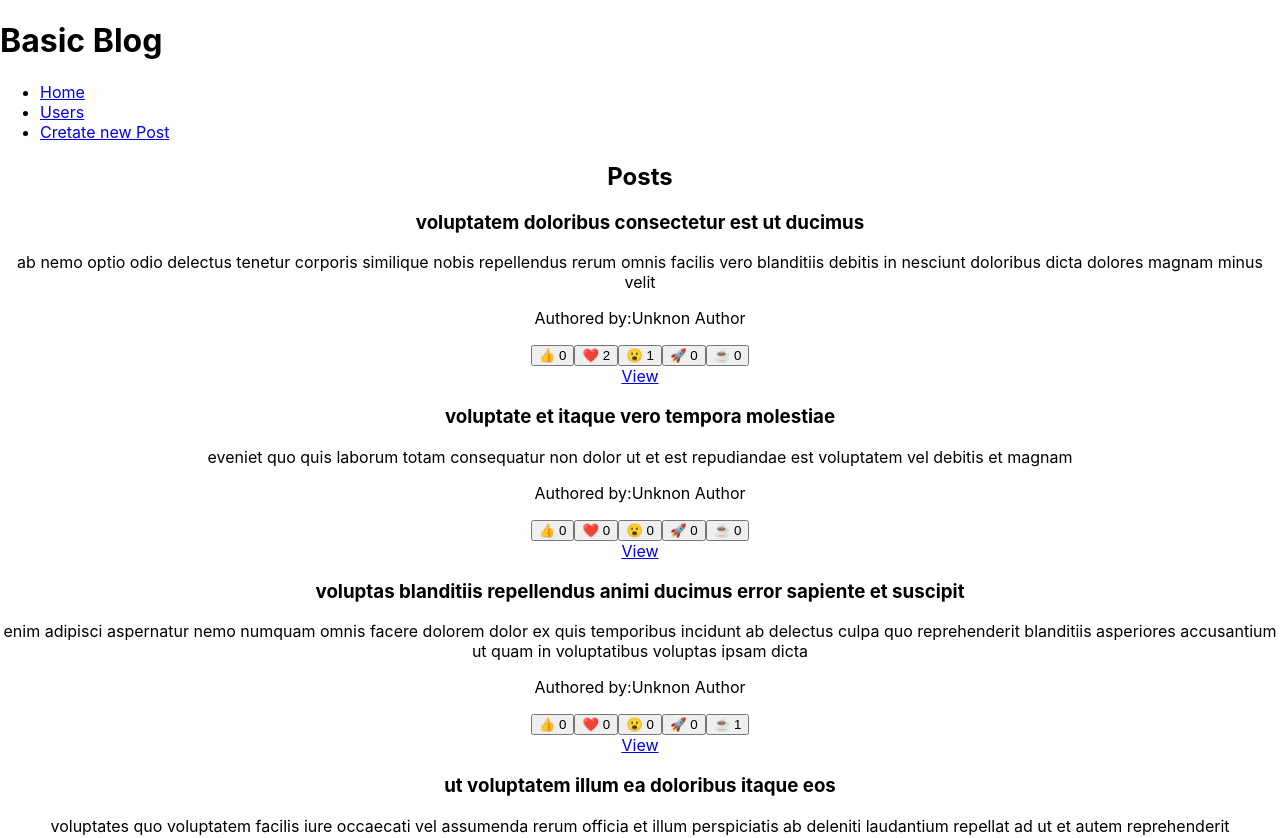
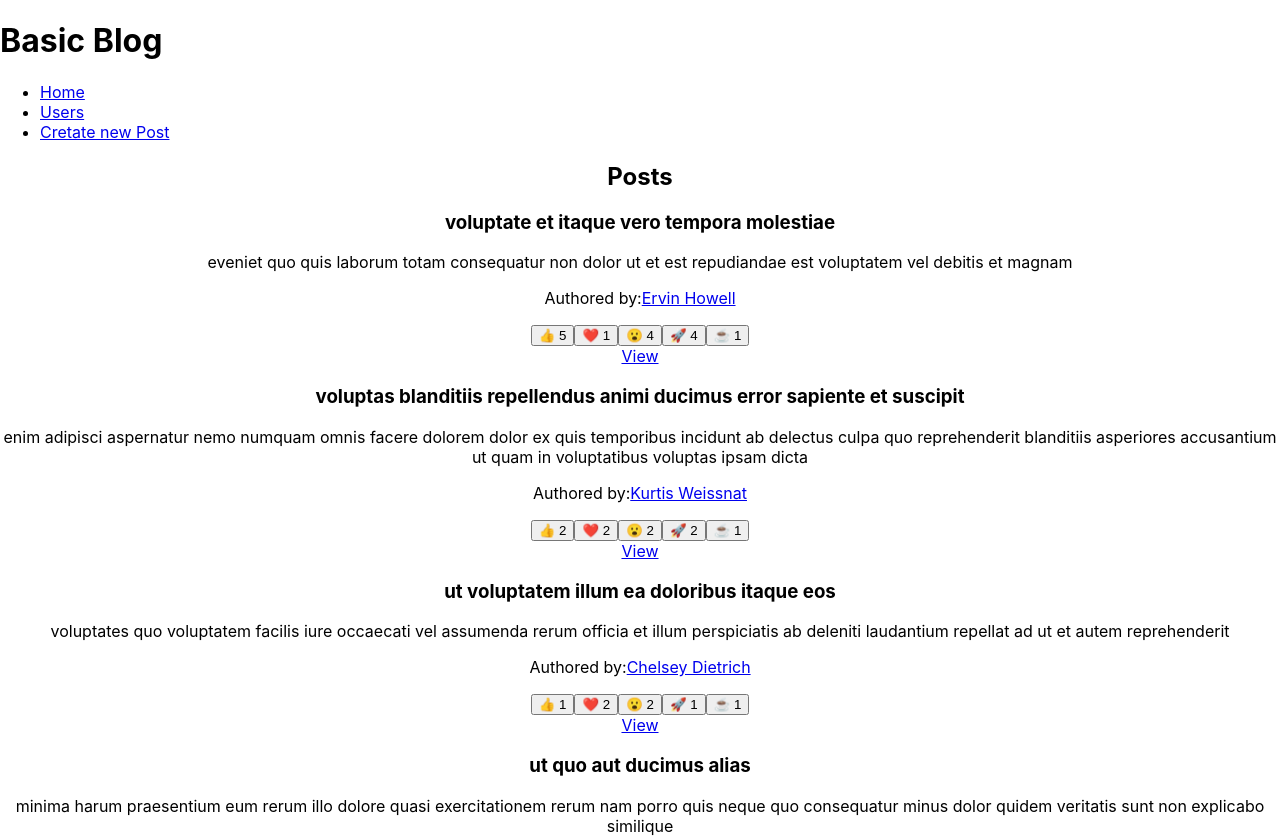
Before and after one commit to Dabooois/redux-101, a React (Create React App) app: page / in a window 1280 px wide. Shown: the top 838 px of the page. Built offline with nearby package versions, Linux system fonts and the light colour scheme; data requests are answered from the project's data file.

Commit message:
feat():separate function for updating reason

```diff
--- a/src/app/features/posts/PostAuthor.tsx
+++ b/src/app/features/posts/PostAuthor.tsx
@@ -5,10 +5,8 @@ import { getUserById, useGetUserQuery } from '../users/usersSlice';
 import { RootState } from '../../store';
 
 function PostAuthor({ userId }: { userId: number }) {
-	const { isLoading, isError } = useGetUserQuery(String(userId));
-	const user = useSelector((state: RootState) =>
-		getUserById(state, Number(userId))
-	);
+	const { data: user, isLoading, isError } = useGetUserQuery(String(userId));
+
 	if (isLoading) return <>Loading...</>;
 	if (isError) return <>Error...</>;
 
--- a/src/app/features/posts/Reaction.tsx
+++ b/src/app/features/posts/Reaction.tsx
@@ -1,8 +1,8 @@
-import { TPost, useEditPostMutation } from './postSlice';
+import { TPost, useAddReactionMutation } from './postSlice';
 
 export type Name = 'coffee' | 'thumbsUp' | 'heart' | 'rocket' | 'wow';
 const Reaction = ({ post }: { post: TPost }) => {
-	const [addReaction] = useEditPostMutation();
+	const [addReaction] = useAddReactionMutation();
 	const emojis = {
 		thumbsUp: '👍',
 		heart: '❤️',
@@ -13,13 +13,12 @@ const Reaction = ({ post }: { post: TPost }) => {
 
 	const handleReact = async (id: string, reaction: Name) => {
 		const result = {
-			...post,
 			reactions: {
 				...post.reactions,
 				[reaction]: post.reactions[reaction] + 1,
 			},
 		};
-		await addReaction(result);
+		await addReaction({ postId: id, ...result });
 	};
 
 	return (
--- a/src/app/features/posts/ViewPost.tsx
+++ b/src/app/features/posts/ViewPost.tsx
@@ -10,11 +10,12 @@ const ViewPost = () => {
 	const { id } = useParams();
 	const navigate = useNavigate();
 	const post = useSelector((state: RootState) => postById(state, Number(id)));
+	const handleDeletePost = async (id: string) => await deletePost({ id });
 	const [deletePost] = useDeletePostMutation();
 	if (!post) {
 		return <>Empty....Id is not valid</>;
 	}
-	const handleDeletePost = async (id: string) => await deletePost({ id });
+
 	return (
 		<div key={post?.id}>
 			<h6>{post?.title}</h6>
--- a/src/app/features/posts/postSlice.ts
+++ b/src/app/features/posts/postSlice.ts
@@ -6,7 +6,7 @@ import {
 } from '@reduxjs/toolkit';
 
 import { apiSlice } from '../../api/apiSlice';
-import { url } from 'inspector';
+
 import { INITIAL_STATE } from './PostForm';
 
 export const BASE_URL = 'https://jsonplaceholder.typicode.com/posts';
@@ -105,8 +105,8 @@ export const extendedPostApiSlice = apiSlice.injectEndpoints({
 				method: 'POST',
 				body: post,
 			}),
-			transformResponse: (post: TPost) =>
-				postsAdapter.addOne(initialState, post),
+			// transformResponse: (post: TPost) =>
+			// 	postsAdapter.addOne(initialState, post),
 			invalidatesTags: () => [{ type: POSTS, id: 'LIST' }],
 		}),
 		editPost: builder.mutation<EntityState<TPost, string>, TPost>({
@@ -115,8 +115,8 @@ export const extendedPostApiSlice = apiSlice.injectEndpoints({
 				method: 'PUT',
 				body: rest,
 			}),
-			transformResponse: (post: TPost) =>
-				postsAdapter.upsertOne(initialState, post),
+			// transformResponse: (post: TPost) =>
+			// 	postsAdapter.upsertOne(initialState, post),
 
 			invalidatesTags: (result, error, arg) => [
 				{ type: POSTS, id: arg.id },
@@ -130,15 +130,18 @@ export const extendedPostApiSlice = apiSlice.injectEndpoints({
 				url: `posts/${id}`,
 				method: 'DELETE',
 			}),
-			transformResponse: (postId: string) =>
-				postsAdapter.removeOne(initialState, postId),
+			// transformResponse: (postId: string) =>
+			// 	postsAdapter.removeOne(initialState, postId),
 
 			invalidatesTags: (result, error, { id }) => [
 				{ type: POSTS, id },
-				{ type: POSTS, id: 'LIST' },
+				// { type: POSTS, id: 'LIST' },
 			],
 		}),
-		postByUser: builder.query<TPost[], { userId: string }>({
+		postByUser: builder.query<
+			EntityState<TPost, string>,
+			{ userId: string }
+		>({
 			query: ({ userId }) => ({
 				url: `posts?userId=${userId}`,
 			}),
@@ -146,16 +149,7 @@ export const extendedPostApiSlice = apiSlice.injectEndpoints({
 				const reactions = posts.map((post) => {
 					return {
 						...post,
-						reactions:
-							Object.keys(initialState.entities).length > 0
-								? initialState?.entities[post.id].reactions || {
-										thumbsUp: 0,
-										heart: 0,
-										wow: 0,
-										rocket: 0,
-										coffee: 0,
-								  }
-								: {
+						reactions: post?.reactions || {
 							thumbsUp: 0,
 							heart: 0,
 							wow: 0,
@@ -164,7 +158,52 @@ export const extendedPostApiSlice = apiSlice.injectEndpoints({
 						},
 					};
 				});
-				return reactions;
+				return postsAdapter.setAll(initialState, reactions);
+			},
+			providesTags: (result, _, args: { userId: string }) => {
+				const tags = result
+					? [
+							...result.ids.map((id) => ({ id, type: POSTS })),
+							// { type: POSTS, id: 'LIST' },
+					  ]
+					: [];
+				return tags;
+			},
+		}),
+		addReaction: builder.mutation<
+			EntityState<TPost, string>,
+			{ postId: TPost['id']; reactions: TPost['reactions'] }
+		>({
+			query: ({ postId, reactions }) => ({
+				url: `posts/${postId}`,
+				method: 'PATCH',
+				// In a real app, we'd probably need to base this on user ID somehow
+				// so that a user can't do the same reaction more than once
+				body: { reactions },
+			}),
+			async onQueryStarted(
+				{ postId, reactions },
+				{ dispatch, queryFulfilled }
+			) {
+				// `updateQueryData` requires the endpoint name and cache key arguments,
+				// so it knows which piece of cache state to update
+				const patchResult = dispatch(
+					// updateQueryData takes three arguments: the name of the endpoint to update, the same cache key value used to identify the specific cached data, and a callback that updates the cached data.
+					extendedPostApiSlice.util.updateQueryData(
+						'getPosts',
+						undefined,
+						(draft) => {
+							// The `draft` is Immer-wrapped and can be "mutated" like in createSlice
+							const post = draft.entities[postId];
+							if (post) post.reactions = reactions;
+						}
+					)
+				);
+				try {
+					await queryFulfilled;
+				} catch {
+					patchResult.undo();
+				}
 			},
 		}),
 	}),
@@ -177,6 +216,7 @@ export const {
 	useAddPostMutation,
 	useDeletePostMutation,
 	useEditPostMutation,
+	useAddReactionMutation,
 } = extendedPostApiSlice;
 
 export const postsResult = extendedPostApiSlice.endpoints.getPosts.select();
--- a/src/app/features/users/UserPage.tsx
+++ b/src/app/features/users/UserPage.tsx
@@ -17,18 +17,18 @@ const UserPage = () => {
 
 	return (
 		<>
-			{data &&
-				data
-					.filter((post) => Number(post.userId) === Number(userId))
-					.map((el) => {
-						return (
-							<div key={el.id}>
-								<h3>{el.title}</h3>
-								<p>{el.body}</p>
-								<Reaction post={el} />
-							</div>
-						);
-					})}
+			{!isLoading &&
+				data?.ids.map((id: string) => {
+					const post = data.entities[id] as TPost;
+					console.log(post);
+					return (
+						<div key={post.id}>
+							<h3>{post.title}</h3>
+							<p>{post.body}</p>
+							<Reaction post={post} />
+						</div>
+					);
+				})}
 		</>
 	);
 };
--- a/src/app/features/users/usersSlice.ts
+++ b/src/app/features/users/usersSlice.ts
@@ -7,7 +7,7 @@ import { apiSlice } from '../../api/apiSlice';
 import { RootState } from '../../store';
 
 // const BASE_URL = 'https://jsonplaceholder.typicode.com/users';
-
+const USERS = 'Users' as const;
 export type TUser = {
 	id: number;
 	name: string;
@@ -26,13 +26,30 @@ export const extendedUsersSlice = apiSlice.injectEndpoints({
 			query: () => 'users',
 			transformResponse: (result: TUser[]) =>
 				usersAdapter.setAll(initialState, result),
+
+			providesTags: (result) => {
+				if (!result) return [{ type: USERS, id: 'LIST' }];
+
+				const tags =
+					result.ids.length > 0
+						? // Typescript accepts type of next line if I return it
+						  result.ids.map((id) => ({
+								type: USERS,
+								id,
+						  }))
+						: // Typescript also accepts type of next line if I return it
+						  [{ type: USERS, id: 'LIST' }];
+				return tags;
+			},
 		}),
 
-		getUser: build.query<EntityState<TUser, number>, string>({
+		getUser: build.query<TUser, string>({
 			query: (id) => `users/${id}`,
+			providesTags: (result, error, arg) => {
+				return [{ type: USERS, id: arg }];
+			},
 		}),
 	}),
-	overrideExisting: false,
 });
 
 export const { useGetUsersQuery, useGetUserQuery } = extendedUsersSlice;
```
Also changed, not shown: data/db.json. Lines whose indentation alone changed are shown as unchanged.
